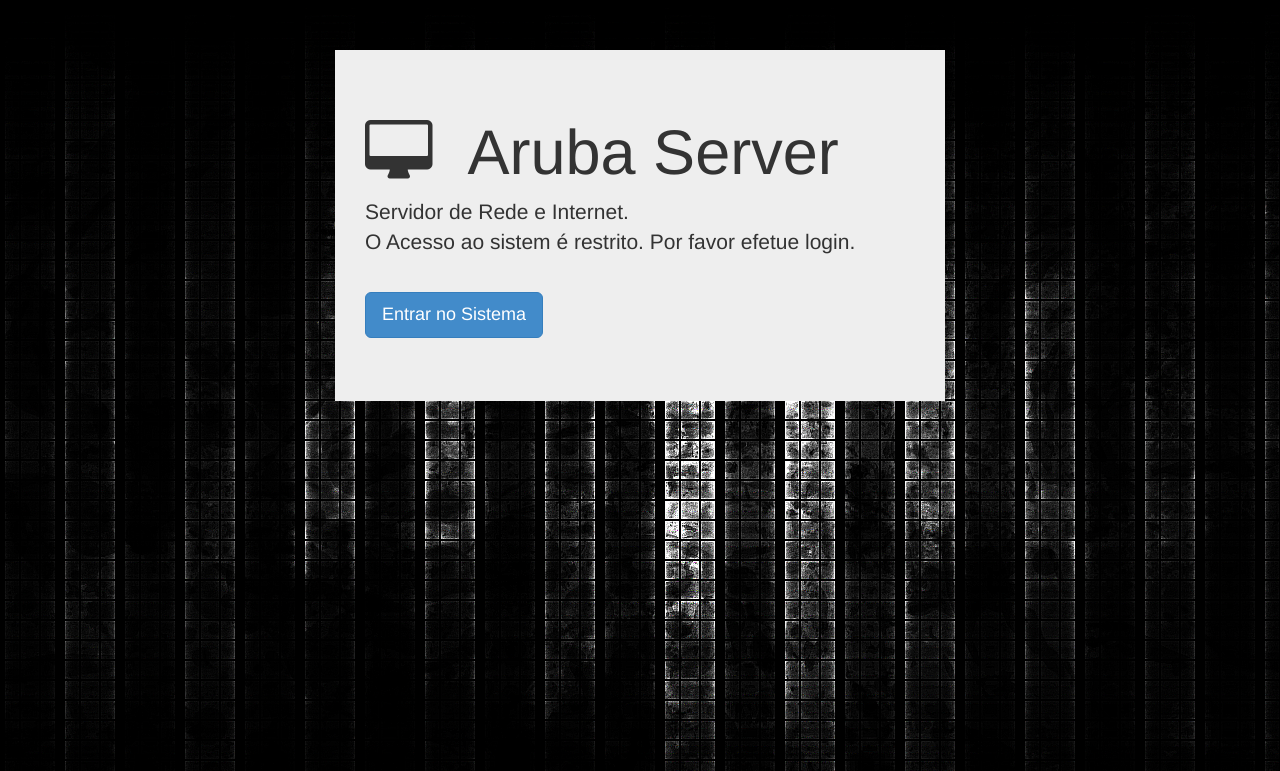
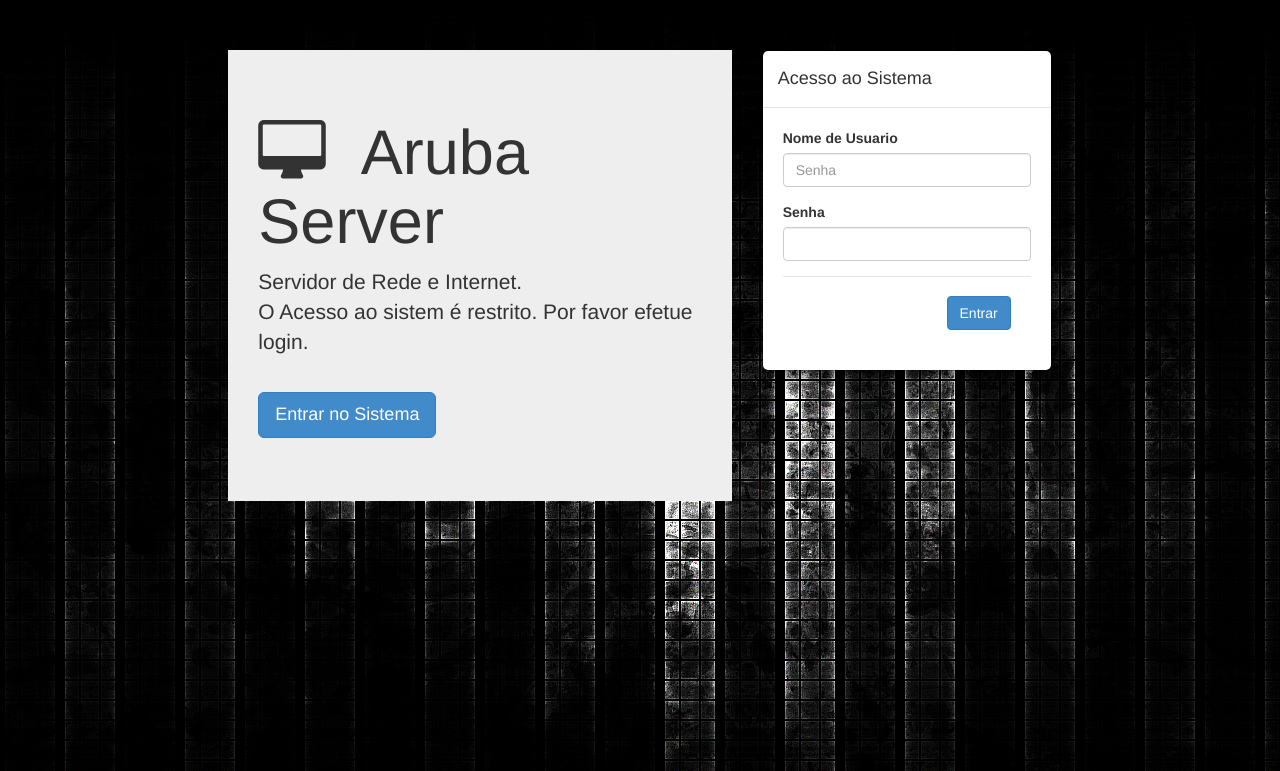
Before and after one commit to juliomarquesjr/RedeAruba, a CodeIgniter app: page /RedeAruba/index.php/login/index in a window 1280 px wide. Shown: the top 771 px of the page. Run offline with CodeIgniter, Linux system fonts and the light colour scheme.

Commit message:
Atualização Login

```diff
--- a/application/views/login/login.php
+++ b/application/views/login/login.php
@@ -11,13 +11,12 @@
         <link href="<?php echo base_url('assets/css/bootstrap.css"'); ?>" rel="stylesheet">
         <link href="<?php echo base_url('assets/css/sb-admin.css?'); ?>" rel="stylesheet">
         <link rel="stylesheet" href="<?php echo base_url('assets/font-awesome/css/font-awesome.min.css'); ?>">
-
     </head>
 
     <body background="<?php echo base_url('assets/img/fundo_login.png'); ?>" >
 
-        <!-- Jumbotron inicial-->
-        <div class="col-md-6 col-md-offset-3">
+
+        <div class="col-md-5 col-md-offset-2">
             <div class="jumbotron">
                 <h1><i class="fa fa-desktop"></i> &nbsp;Aruba Server</h1>
                 <p>Servidor de Rede e Internet. <br />
@@ -25,41 +24,45 @@
                 </p><br />
                 <p><a class="btn btn-primary btn-lg" role="button" data-toggle="modal" data-target="#loginModal">Entrar no Sistema</a></p>
             </div>
-            <?php echo validation_errors(
-                    "<div class=\"alert alert-danger alert-dismissable\" id=\"erros\">
-                        <button type=\"button\" class=\"close\" data-dismiss=\"alert\" aria-hidden=\"true\">&times;</button>
-                            <strong>Atenção!</strong> ", "</div>");?>
 
         </div>
+        <div class="col-md-3">
 
-
-        <!-- Janela de Login -->
-        <div class="modal fade" id="loginModal" tabindex="-1" role="dialog" aria-labelledby="myModalLabel" aria-hidden="true">
-            <div class="modal-dialog">
             <div class="modal-content">
                 <div class="modal-header">
-                        <button type="button" class="close" data-dismiss="modal" aria-hidden="true">&times;</button>
                     <h4 class="modal-title" id="myModalLabel">Acesso ao Sistema</h4>
                 </div>
                 <div class="modal-body">
                     <?php
                     echo form_open('login/verifica', 'role="form"');
+
+                    if (form_error('usuario') == TRUE) {
+                        echo "<div class=\"form-group has-error\"><label>Nome de Usuario</label>";
+                        echo form_input(array('name' => 'usuario', 'class' => 'form-control', 'placeholder' => 'Nome de Usuário'), set_value('usuario'));
+                        echo form_error('usuario');
+                        echo "</div>";
+                    } else {
                         echo "<div class=\"form-group\"><label>Nome de Usuario</label>";
-                        echo form_input(array('name' => 'usuario', 'class' => 'form-control'), set_value('usuario'));
+                        echo form_input(array('name' => 'usuario', 'class' => 'form-control', 'placeholder' => 'Senha'), set_value('usuario'));
                         echo "</div>";
+                    }
+
+                    if (form_error('senha') == TRUE) {
+                        echo "<div class=\"form-group has-error\"><label>Senha</label>";
+                        echo form_password(array('name' => 'senha', 'class' => 'form-control'), '');
+                        echo form_error('senha');
+                        echo "</div>";
+                    } else {
                         echo "<div class=\"form-group\"><label>Senha</label>";
                         echo form_password(array('name' => 'senha', 'class' => 'form-control'), '');
                         echo "</div>";
-                        echo "
-                    </div>
-                    <div class=\"modal-footer\">
-                        <button type=\"button\" class=\"btn btn-default\" data-dismiss=\"modal\">Sair</button>" .
+                    }
 
-                        form_submit(array('name' => 'enviar', 'value' => 'Logar no Sistema', 'class' => 'btn btn-primary')) .
+                    echo "<div class=\"modal-footer\">" .
+                    form_submit(array('name' => 'enviar', 'value' => 'Entrar', 'class' => 'btn btn-primary')) .
                     form_close();
                     "</div>";
                     ?>
-
                 </div>
             </div>
         </div>
```
Lines whose indentation alone changed are shown as unchanged.
